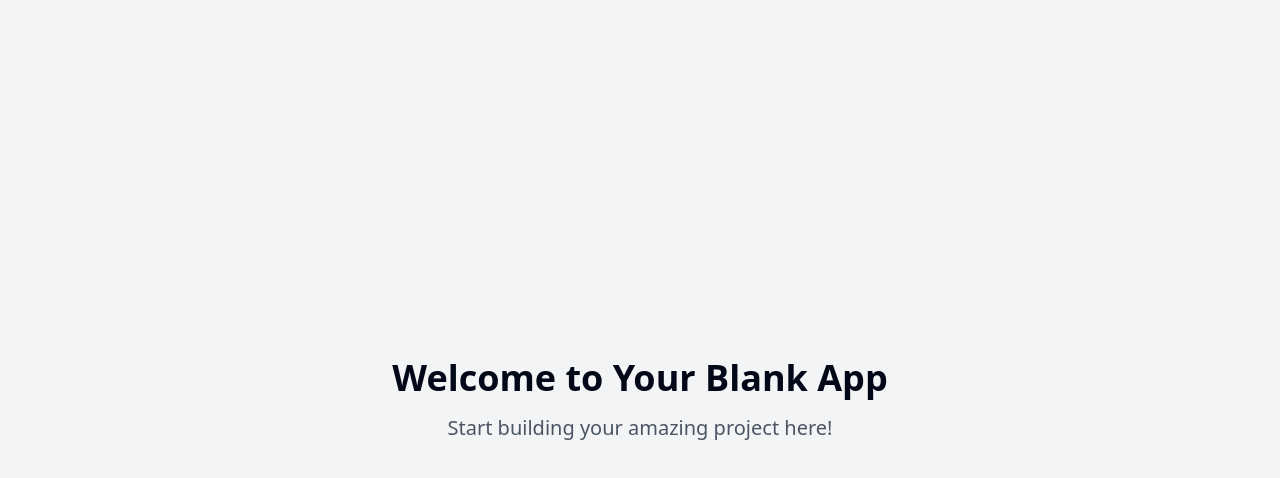
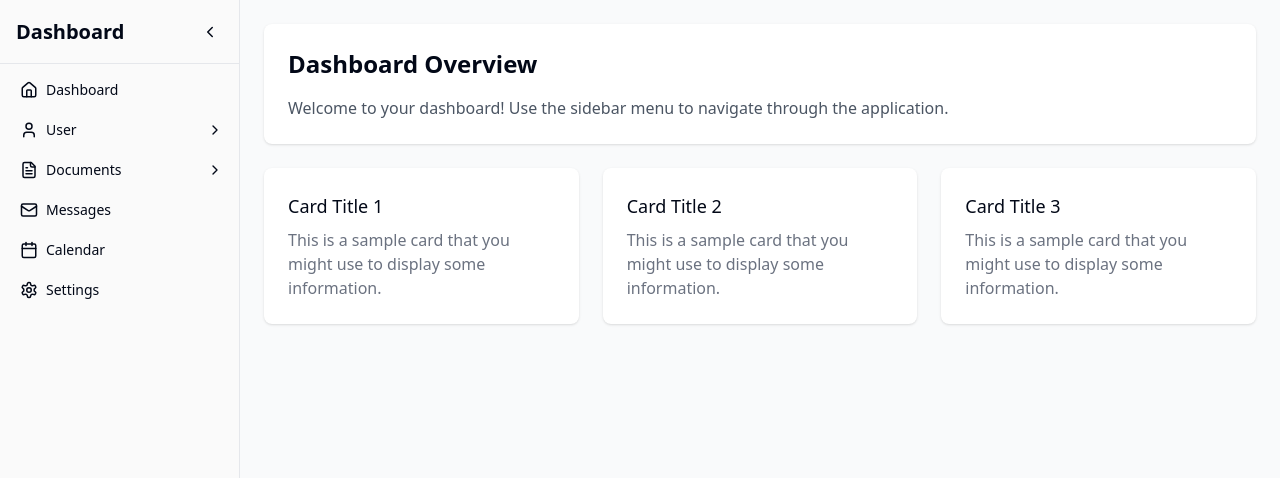
Before and after one commit to AkshKarDev/verti-menu-magic, a React (Vite) app: page / in a window 1280 px wide. Shown: the top 478 px of the page. Built offline with nearby package versions, Linux system fonts and the light colour scheme.

Commit message:
feat: Implement vertical menu with submenus
Adds a vertical menu bar to the left side of the application with expandable submenus for navigation.

```diff
--- a/src/App.tsx
+++ b/src/App.tsx
@@ -1,3 +1,4 @@
+
 import { Toaster } from "@/components/ui/toaster";
 import { Toaster as Sonner } from "@/components/ui/sonner";
 import { TooltipProvider } from "@/components/ui/tooltip";
--- /dev/null
+++ b/src/components/Layout.tsx
@@ -0,0 +1,23 @@
+
+import React from "react";
+import Sidebar from "./Sidebar/Sidebar";
+import { SidebarProvider } from "@/contexts/SidebarContext";
+
+interface LayoutProps {
+  children: React.ReactNode;
+}
+
+const Layout: React.FC<LayoutProps> = ({ children }) => {
+  return (
+    <SidebarProvider>
+      <div className="flex h-screen bg-gray-50">
+        <Sidebar />
+        <main className="flex-1 overflow-auto p-6">
+          {children}
+        </main>
+      </div>
+    </SidebarProvider>
+  );
+};
+
+export default Layout;
--- /dev/null
+++ b/src/components/Sidebar/Sidebar.tsx
@@ -0,0 +1,43 @@
+
+import React from "react";
+import { ChevronLeft, ChevronRight } from "lucide-react";
+import { cn } from "@/lib/utils";
+import { useSidebar } from "@/contexts/SidebarContext";
+import SidebarMenu from "./SidebarMenu";
+
+interface SidebarProps {
+  className?: string;
+}
+
+const Sidebar: React.FC<SidebarProps> = ({ className }) => {
+  const { isExpanded, toggleSidebar } = useSidebar();
+
+  return (
+    <div
+      className={cn(
+        "bg-sidebar h-screen transition-all duration-300 ease-in-out border-r border-gray-200 flex flex-col",
+        isExpanded ? "w-60" : "w-16",
+        className
+      )}
+    >
+      {/* Sidebar Header */}
+      <div className="p-4 flex items-center h-16 border-b border-gray-200">
+        {isExpanded && <h1 className="font-semibold text-xl flex-1">Dashboard</h1>}
+        <button
+          onClick={toggleSidebar}
+          className="p-1 rounded-md hover:bg-gray-100 ml-auto"
+          aria-label={isExpanded ? "Collapse sidebar" : "Expand sidebar"}
+        >
+          {isExpanded ? <ChevronLeft size={18} /> : <ChevronRight size={18} />}
+        </button>
+      </div>
+
+      {/* Sidebar Content */}
+      <div className="flex-1 overflow-y-auto py-2">
+        <SidebarMenu />
+      </div>
+    </div>
+  );
+};
+
+export default Sidebar;
--- /dev/null
+++ b/src/components/Sidebar/SidebarMenu.tsx
@@ -0,0 +1,88 @@
+
+import React from "react";
+import SidebarMenuItem from "./SidebarMenuItem";
+import {
+  ChevronRight,
+  Home,
+  Settings,
+  User,
+  FileText,
+  Mail,
+  Calendar
+} from "lucide-react";
+
+// Define our menu structure with nested items
+const menuItems = [
+  {
+    id: "dashboard",
+    title: "Dashboard",
+    icon: Home,
+    path: "/"
+  },
+  {
+    id: "user",
+    title: "User",
+    icon: User,
+    children: [
+      {
+        id: "profile",
+        title: "Profile",
+        path: "/profile"
+      },
+      {
+        id: "preferences",
+        title: "Preferences",
+        path: "/preferences"
+      }
+    ]
+  },
+  {
+    id: "documents",
+    title: "Documents",
+    icon: FileText,
+    children: [
+      {
+        id: "reports",
+        title: "Reports",
+        path: "/reports"
+      },
+      {
+        id: "invoices",
+        title: "Invoices",
+        path: "/invoices"
+      }
+    ]
+  },
+  {
+    id: "messages",
+    title: "Messages",
+    icon: Mail,
+    path: "/messages"
+  },
+  {
+    id: "calendar",
+    title: "Calendar",
+    icon: Calendar,
+    path: "/calendar"
+  },
+  {
+    id: "settings",
+    title: "Settings",
+    icon: Settings,
+    path: "/settings"
+  }
+];
+
+const SidebarMenu: React.FC = () => {
+  return (
+    <nav className="px-2">
+      <ul className="space-y-1">
+        {menuItems.map((item) => (
+          <SidebarMenuItem key={item.id} item={item} />
+        ))}
+      </ul>
+    </nav>
+  );
+};
+
+export default SidebarMenu;
--- /dev/null
+++ b/src/components/Sidebar/SidebarMenuItem.tsx
@@ -0,0 +1,67 @@
+
+import React from "react";
+import { useSidebar } from "@/contexts/SidebarContext";
+import { ChevronDown, ChevronRight } from "lucide-react";
+import { cn } from "@/lib/utils";
+
+interface MenuItem {
+  id: string;
+  title: string;
+  icon?: React.ElementType;
+  path?: string;
+  children?: MenuItem[];
+}
+
+interface SidebarMenuItemProps {
+  item: MenuItem;
+  level?: number;
+}
+
+const SidebarMenuItem: React.FC<SidebarMenuItemProps> = ({ item, level = 0 }) => {
+  const { isExpanded, expandedItems, toggleMenuItem } = useSidebar();
+  const Icon = item.icon;
+  const isSubmenuExpanded = expandedItems.includes(item.id);
+  const hasChildren = !!item.children && item.children.length > 0;
+
+  const handleItemClick = () => {
+    if (hasChildren) {
+      toggleMenuItem(item.id);
+    }
+  };
+
+  return (
+    <li>
+      <button
+        onClick={handleItemClick}
+        className={cn(
+          "flex items-center w-full px-2 py-2 text-sm font-medium rounded-md",
+          "hover:bg-gray-100 transition-colors duration-200",
+          "focus:outline-none focus:ring-2 focus:ring-offset-2 focus:ring-indigo-500",
+          level > 0 ? "pl-8" : "pl-3"
+        )}
+        aria-expanded={hasChildren ? isSubmenuExpanded : undefined}
+      >
+        {Icon && <Icon size={18} className={cn(isExpanded ? "mr-2" : "mx-auto")} />}
+
+        {(isExpanded || level > 0) && <span className="flex-1 text-left">{item.title}</span>}
+
+        {hasChildren && isExpanded && (
+          <span className="ml-auto">
+            {isSubmenuExpanded ? <ChevronDown size={16} /> : <ChevronRight size={16} />}
+          </span>
+        )}
+      </button>
+
+      {/* Submenu */}
+      {hasChildren && isExpanded && isSubmenuExpanded && (
+        <ul className="mt-1 space-y-1 animate-accordion-down">
+          {item.children.map((child) => (
+            <SidebarMenuItem key={child.id} item={child} level={level + 1} />
+          ))}
+        </ul>
+      )}
+    </li>
+  );
+};
+
+export default SidebarMenuItem;
--- /dev/null
+++ b/src/contexts/SidebarContext.tsx
@@ -0,0 +1,51 @@
+
+import React, { createContext, useContext, useState } from "react";
+
+interface SidebarContextType {
+  isExpanded: boolean;
+  toggleSidebar: () => void;
+  expandedItems: string[];
+  toggleMenuItem: (itemId: string) => void;
+}
+
+const SidebarContext = createContext<SidebarContextType | undefined>(undefined);
+
+export const SidebarProvider: React.FC<{ children: React.ReactNode }> = ({ children }) => {
+  const [isExpanded, setIsExpanded] = useState(true);
+  const [expandedItems, setExpandedItems] = useState<string[]>([]);
+
+  const toggleSidebar = () => {
+    setIsExpanded(prev => !prev);
+  };
+
+  const toggleMenuItem = (itemId: string) => {
+    setExpandedItems(prev => {
+      if (prev.includes(itemId)) {
+        return prev.filter(id => id !== itemId);
+      } else {
+        return [...prev, itemId];
+      }
+    });
+  };
+
+  return (
+    <SidebarContext.Provider
+      value={{
+        isExpanded,
+        toggleSidebar,
+        expandedItems,
+        toggleMenuItem,
+      }}
+    >
+      {children}
+    </SidebarContext.Provider>
+  );
+};
+
+export const useSidebar = (): SidebarContextType => {
+  const context = useContext(SidebarContext);
+  if (context === undefined) {
+    throw new Error('useSidebar must be used within a SidebarProvider');
+  }
+  return context;
+};
--- a/src/pages/Index.tsx
+++ b/src/pages/Index.tsx
@@ -1,13 +1,29 @@
-// Update this page (the content is just a fallback if you fail to update the page)
+
+import Layout from "@/components/Layout";
 
 const Index = () => {
   return (
-    <div className="min-h-screen flex items-center justify-center bg-gray-100">
-      <div className="text-center">
-        <h1 className="text-4xl font-bold mb-4">Welcome to Your Blank App</h1>
-        <p className="text-xl text-gray-600">Start building your amazing project here!</p>
+    <Layout>
+      <div className="space-y-6">
+        <div className="bg-white shadow rounded-lg p-6">
+          <h2 className="text-2xl font-bold mb-4">Dashboard Overview</h2>
+          <p className="text-gray-600">
+            Welcome to your dashboard! Use the sidebar menu to navigate through the application.
+          </p>
+        </div>
+
+        <div className="grid grid-cols-1 md:grid-cols-2 lg:grid-cols-3 gap-6">
+          {[1, 2, 3].map((item) => (
+            <div key={item} className="bg-white shadow rounded-lg p-6">
+              <h3 className="font-medium text-lg mb-2">Card Title {item}</h3>
+              <p className="text-gray-500">
+                This is a sample card that you might use to display some information.
+              </p>
+            </div>
+          ))}
+        </div>
       </div>
-    </div>
+    </Layout>
   );
 };
 
--- a/src/pages/NotFound.tsx
+++ b/src/pages/NotFound.tsx
@@ -1,5 +1,7 @@
+
 import { useLocation } from "react-router-dom";
 import { useEffect } from "react";
+import Layout from "@/components/Layout";
 
 const NotFound = () => {
   const location = useLocation();
@@ -12,7 +14,8 @@ const NotFound = () => {
   }, [location.pathname]);
 
   return (
-    <div className="min-h-screen flex items-center justify-center bg-gray-100">
+    <Layout>
+      <div className="flex items-center justify-center h-full">
         <div className="text-center">
           <h1 className="text-4xl font-bold mb-4">404</h1>
           <p className="text-xl text-gray-600 mb-4">Oops! Page not found</p>
@@ -21,6 +24,7 @@ const NotFound = () => {
           </a>
         </div>
       </div>
+    </Layout>
   );
 };
 
--- a/tailwind.config.ts
+++ b/tailwind.config.ts
@@ -1,3 +1,4 @@
+
 import type { Config } from "tailwindcss";
 
 export default {
```
Lines whose indentation alone changed are shown as unchanged.
